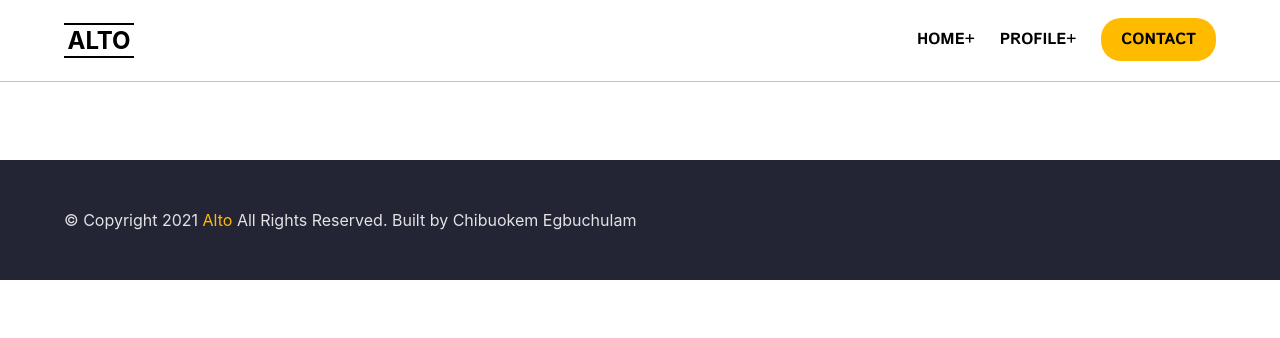
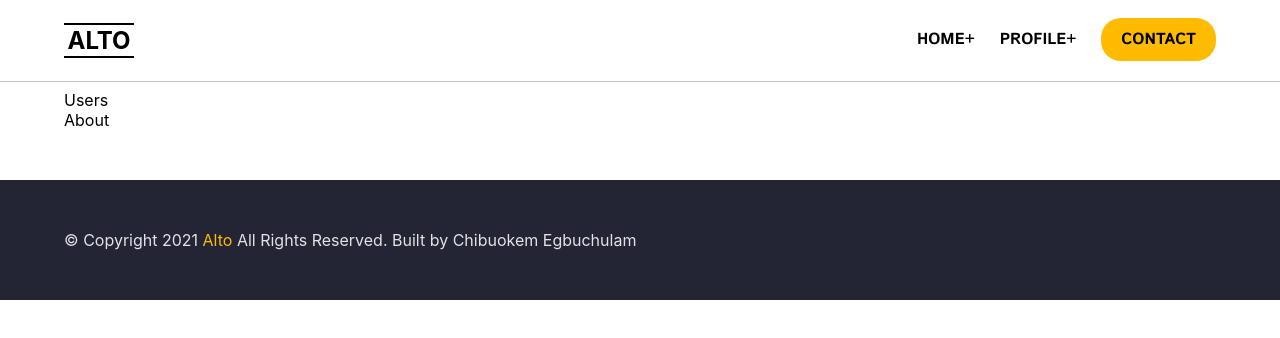
Before and after one commit to ebokes/altschool-assignment2, a React (Vite) app: page /profile in a window 1280 px wide. Shown: the top 338 px of the page. Built offline with nearby package versions, Linux system fonts and the light colour scheme.

Commit message:
build: create profile page and style

```diff
--- a/src/pages/Profile/index.jsx
+++ b/src/pages/Profile/index.jsx
@@ -1,11 +1,21 @@
 import React from "react";
 import { Outlet } from "react-router-dom";
 import { Container, Section } from "../../components/reuseable";
+import { ProfileLinks } from "./styles";
 
 const Profile = () => {
   return (
     <Section>
-      <Container>Profile</Container>
+      <Container>
+        <ul>
+          <li>
+            <ProfileLinks to="/users">Users</ProfileLinks>
+          </li>
+          <li>
+            <ProfileLinks to="/about">About</ProfileLinks>
+          </li>
+        </ul>
+      </Container>
       <Outlet />
     </Section>
   );
--- a/src/pages/Profile/styles.jsx
+++ b/src/pages/Profile/styles.jsx
@@ -1 +1,7 @@
+import { NavLink } from "react-router-dom";
 import styled from "styled-components";
+
+export const ProfileContainer = styled.div``;
+export const ProfileLinks = styled(NavLink)`
+  color: #000;
+`;
```
